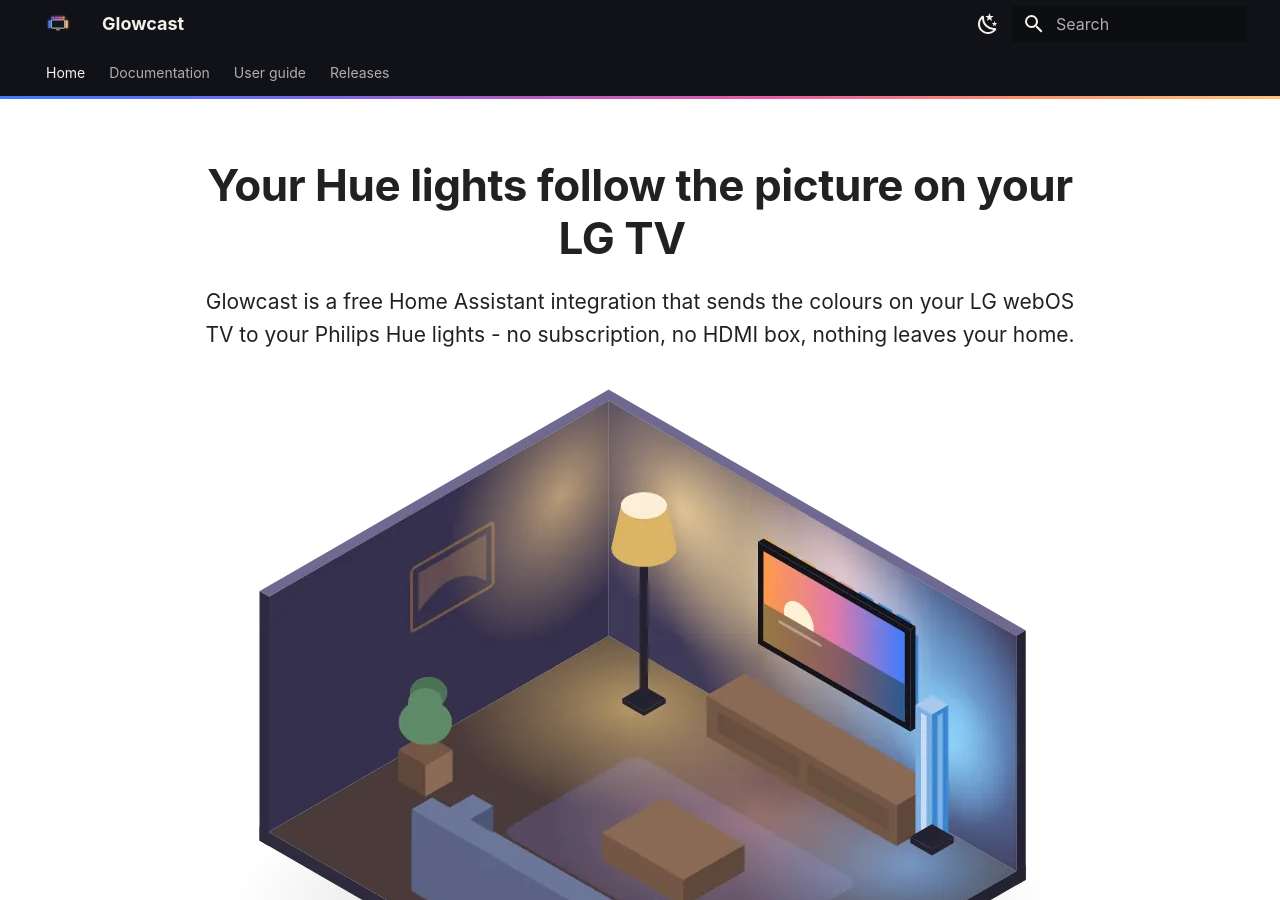
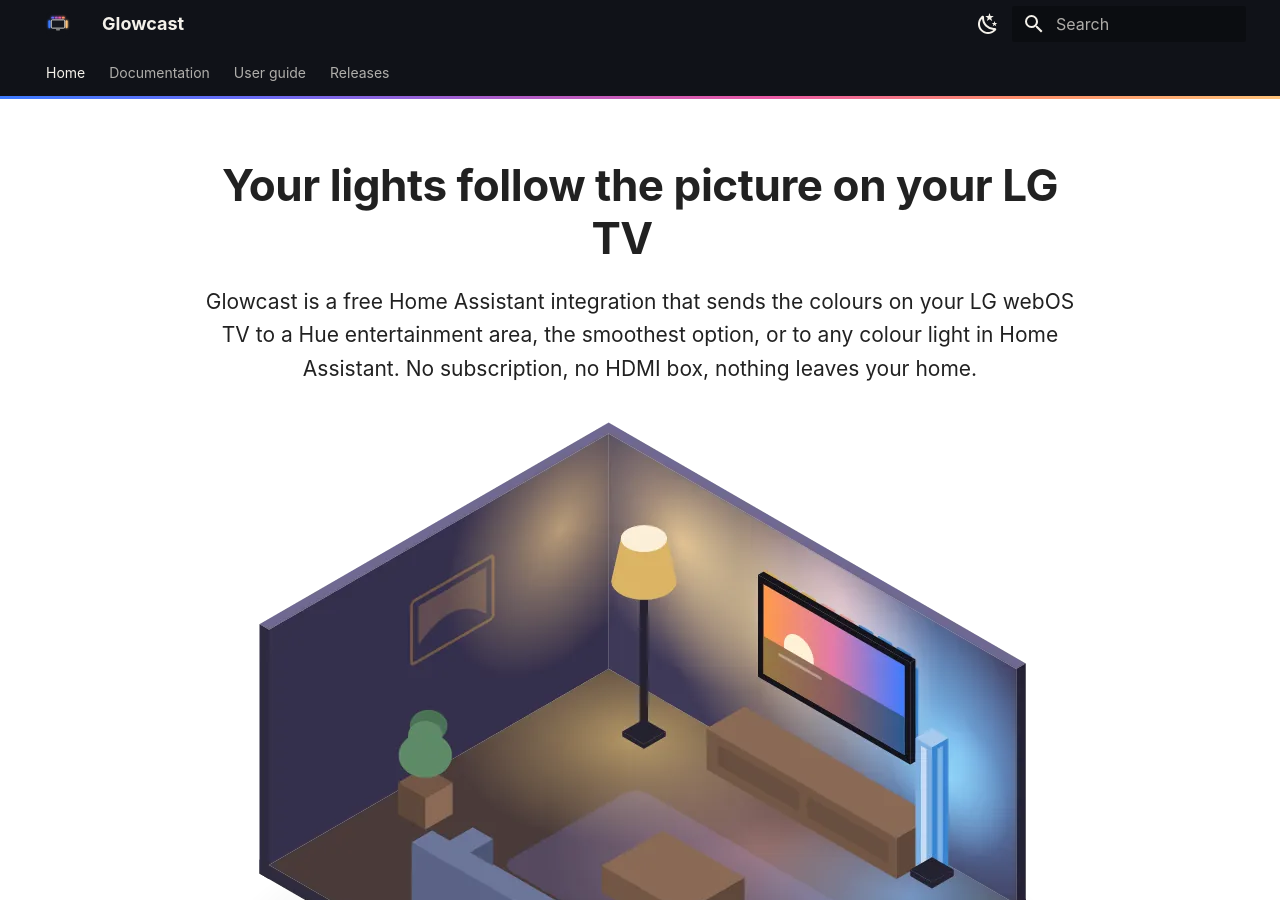
Before and after one commit to nicohabets/glowcast, an MkDocs documentation site: the page built from website/pages/index.md, in a window 1280 px wide and 900 px high. Built offline with MkDocs 1.6.1 and Material for MkDocs 9.7.7, drawn with Linux system fonts in a browser that asks for light colours.

Commit message:
Texts after v0.3: "your lights" on the landing page, "follow the picture" (#209)
The landing page's headline and intro speak of your lights, with a Hue
entertainment area as the smoothest option and any colour light in Home
Assistant; the screenshot docs/images/website.png is made again from a
local build (400 px at scale 2, as before). The "light in both" error
(ha_lights_in_area, exceptions.lights_in_area) and the guide's quote of
it say the lights already follow the picture through the entertainment
area, in English and Dutch.

Co-Authored-By: Claude Opus 5.5 <noreply@anthropic.com>

```diff
--- a/website/pages/index.md
+++ b/website/pages/index.md
@@ -1,6 +1,6 @@
 ---
-title: Hue lights that follow your LG TV
-description: Glowcast lets your Philips Hue lights follow what's on your LG webOS TV, from Home Assistant - no subscription, no HDMI box, nothing leaves your home.
+title: Lights that follow your LG TV
+description: Glowcast lets your lights follow what's on your LG webOS TV, from Home Assistant, with a Hue entertainment area or any colour light - no subscription, no HDMI box, nothing leaves your home.
 hide:
   - navigation
   - toc
@@ -8,9 +8,9 @@ hide:
 
 <div class="gc-hero" markdown>
 
-# Your Hue lights follow the picture on your LG TV
+# Your lights follow the picture on your LG TV
 
-<p class="gc-lead">Glowcast is a free Home Assistant integration that sends the colours on your LG webOS TV to your Philips Hue lights - no subscription, no HDMI box, nothing leaves your home.</p>
+<p class="gc-lead">Glowcast is a free Home Assistant integration that sends the colours on your LG webOS TV to a Hue entertainment area, the smoothest option, or to any colour light in Home Assistant. No subscription, no HDMI box, nothing leaves your home.</p>
 
 ![An illustrated living room: the picture on the TV changes colour and the light strip and lamps follow it.](images/illustrations/scene-1-picture-leads-loop.webp)
 
```
Also changed, not shown: website/pages/guide/lights.md (+1 -1 lines), docs/images/website.png, 2 other files.
